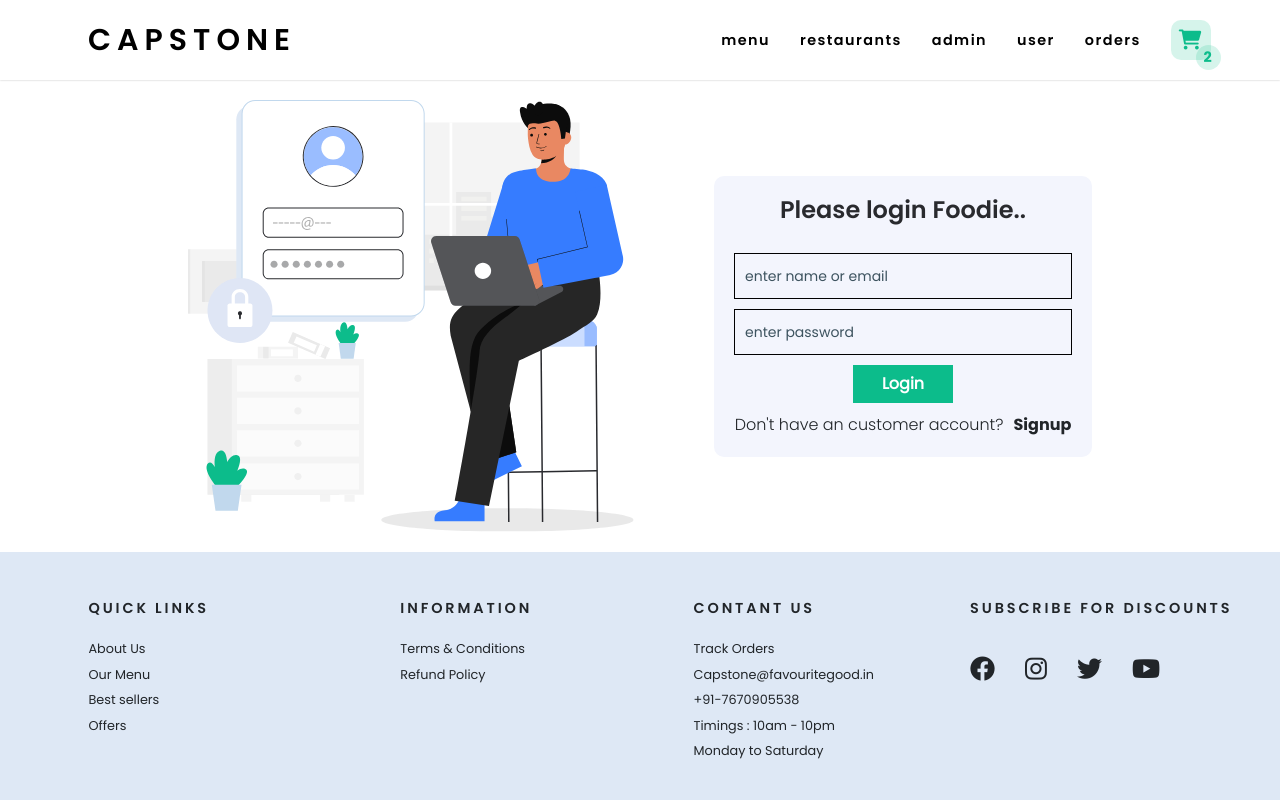
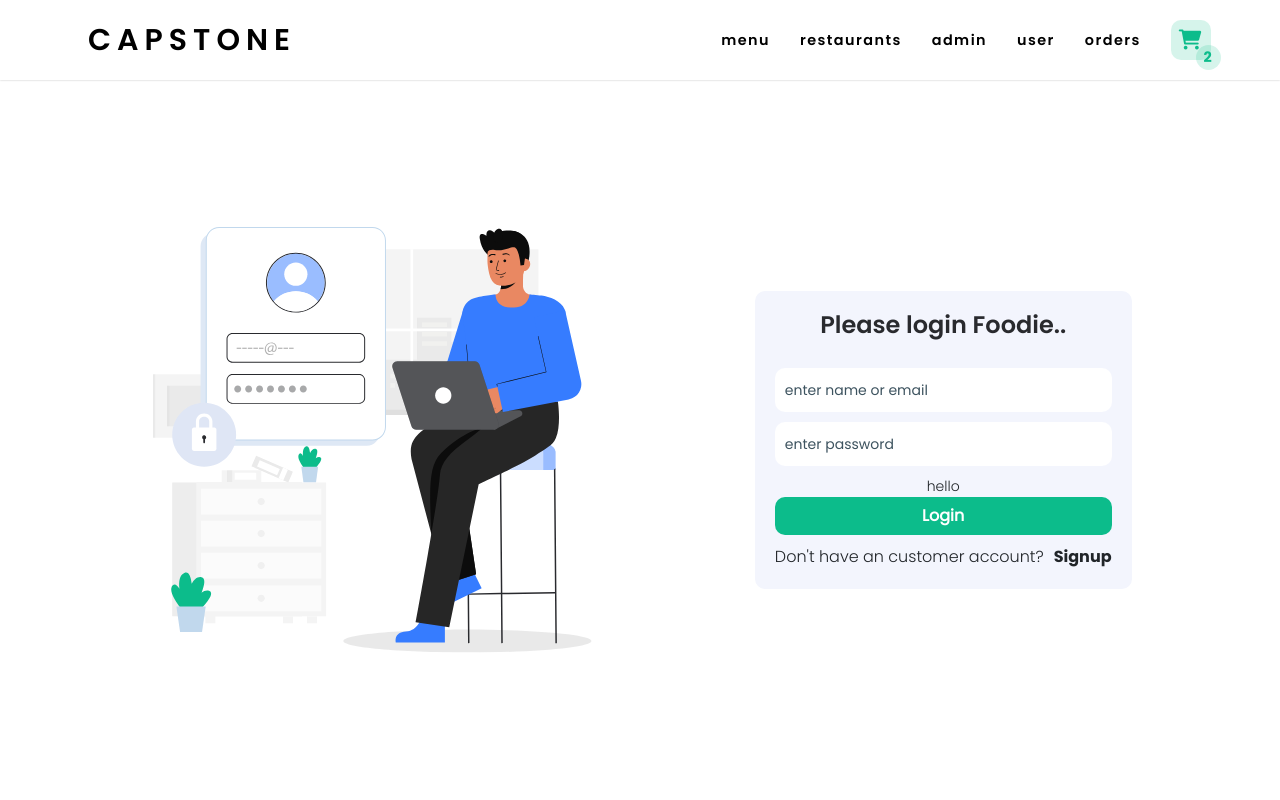
Before and after one commit to vajaganidhanesh/capstone-frontend, a React (Create React App) app: page /userlogin in a window 1280 px wide. Shown: the top 800 px of the page. Built offline with nearby package versions, Linux system fonts and the light colour scheme; the HTML template or start-up script is replaced by a standard one.

Commit message:
forms and header component ui has been updated

```diff
--- a/src/components/header.css
+++ b/src/components/header.css
@@ -3,7 +3,7 @@
     height: 80px;
     width:100%;
     position: fixed;
-    z-index: 100;
+    z-index: 10;
     box-shadow: 0px 0px 2px rgba(0, 0, 0, 0.25);
     background-color: rgba(255, 255, 255, 0.685);
 
--- a/src/components/header.js
+++ b/src/components/header.js
@@ -1,8 +1,14 @@
+import { useState } from 'react';
 import { Link } from 'react-router-dom';
 import './header.css';
 
-function Header()
+function Header(props)
 {
+
+    console.log(props);
+
+    let cartdata = {props}
+    console.log(cartdata);
     return(
         <>
             <header id="header" className="header ">
--- a/src/pageCSS/RestaurantAuthentication.css
+++ b/src/pageCSS/RestaurantAuthentication.css
@@ -5,13 +5,19 @@
     padding: 20px;
     display: flex;
     justify-content: space-evenly;
+    padding-right: 40px;
+    padding-top: 100px;
 }
 .restaurant_image{
     width: 50%;
     height: auto;
     display: flex;
     align-items: center;
-    justify-content: flex-start;
+    justify-content: center;
+}
+
+.restaurant_image > img{
+    height: 75%;
 }
 .restaurant_authentication{
 
@@ -25,6 +31,7 @@
     row-gap: 10px;
     border-radius: 10px;
 }
+
 
 .restaurant_login_form{
     width: 100%;
@@ -45,8 +52,9 @@
     outline:none;
     padding: 10px 10px;
     width: 100%;
-    border:1px solid black;
-    background:#F3F5FD;
+    border:none;
+    background:#fff;
+    border-radius: 10px;
     font-family: regular;
 }
 input::placeholder{
@@ -72,7 +80,13 @@ textarea::placeholder{
     width: 100%;
     display: flex;
     justify-content:center;
+    flex-direction: column;
     align-items: center;
+}
+
+.button_iw{
+    width: 100%;
+    border-radius: 10px;
 }
 
 /* button:active{
--- a/src/pageCSS/allitems.css
+++ b/src/pageCSS/allitems.css
@@ -11,6 +11,7 @@
     display: flex;
     align-items: center;
     justify-content: center;
+    z-index: 110;
 }
 
 .update_model_container{
--- a/src/pageCSS/cart.css
+++ b/src/pageCSS/cart.css
@@ -8,7 +8,7 @@
     display: flex;
     justify-content: center;
     align-items: center;
-    min-height:80vh;
+    min-height:90vh;
 }
 .cart_bgc{
     background-color: #fff!important;
--- a/src/pageCSS/restaurantLogin.css
+++ b/src/pageCSS/restaurantLogin.css
@@ -1,8 +1,9 @@
 .rest_main_login_class{
-    justify-content: center;
+    /* justify-content: center; */
     align-items: center;
     column-gap: 30px;
     padding-top: 100px;
+    min-height: 100vh;
 }
 
 .restaurant_login{
--- a/src/pages/RestaurantAuthentication.js
+++ b/src/pages/RestaurantAuthentication.js
@@ -40,10 +40,10 @@ function RestaurantAuthentication()
                     <div className='restaurant_image landpage_image'>
                         <img src="../assets/Upload.svg" alt='uploadimage'/>
                     </div>
-                    <div className='restaurant_authentication'>
-                        <div className='landpage_container'>
+                    <div className='restaurant_authentication rest_auth_form_container'>
+                        <div className='landpage_container' >
 
-                            <h4>Register your restaurant into Capstone</h4>
+                            <h4>Register your restaurant </h4>
                             <div className='restaurant_container'>
                                 <form className='restaurant_login_form'>
 
@@ -86,7 +86,7 @@ function RestaurantAuthentication()
 
                                     <div className='btns_restaurant'>
 
-                                        <button class="button" type='button' onClick={()=>{
+                                        <button class="button" className="button_iw" type='button' onClick={()=>{
                                             resSignup()
                                         }}>signup</button>
 
--- a/src/pages/createItem.js
+++ b/src/pages/createItem.js
@@ -67,7 +67,7 @@ function CreateItem()
 
                                     <input className='input_field' type='number' placeholder='enter food quantity' required onChange={(event)=>{
                                     readValue('quantity',event.target.value)
-                                    }}/>
+                                    }} defaultValue={1}/>
 
 
                                     <input className='input_field' type='number' placeholder='enter price' required onChange={(event)=>{
--- a/src/pages/restaurantLogin.js
+++ b/src/pages/restaurantLogin.js
@@ -52,7 +52,7 @@ function RestaurantLogin()
                     </div>
                 <div className='restaurant_authentication restaurant_auth_login'>
                     <div className='landpage_container'>
-                        <h4>Please Login as Restaurant Admin</h4>
+                        <h4>Restaurant Admin</h4>
                             <div className='restaurant_container'>
                                 <form className='restaurant_login_form'>
 
@@ -64,7 +64,7 @@ function RestaurantLogin()
                                     }}/>
                                     <div className='btns_restaurant'>
 
-                                        <button type="button" onClick={()=>{
+                                        <button type="button" className="button_iw" onClick={()=>{
                                             restaurantLogin()
                                         }}>Login</button>
 
--- a/src/pages/userAuthentication.js
+++ b/src/pages/userAuthentication.js
@@ -64,7 +64,7 @@ function UserAuthentication()
 
                                 <div className='btns_restaurant'>
 
-                                    <button type="button" onClick={()=>{
+                                    <button type="button" className="button_iw" onClick={()=>{
                                         signup()
                                     }}>signup</button>
 
--- a/src/pages/userLogin.js
+++ b/src/pages/userLogin.js
@@ -14,6 +14,10 @@ function UserLogin()
     }
 
     function loginDetails(){
+
+        if(userCred.email !== undefined || userCred.password !== undefined)
+
+        {
 
                 fetch("http://localhost:8000/user/login",{
                 method:"POST",
@@ -42,6 +46,16 @@ function UserLogin()
             .catch((err)=>{
                 console.log(err);
             })
+
+        }
+
+        else
+        {
+
+
+        }
+
+
     }
     return(
         <>
@@ -61,16 +75,19 @@ function UserLogin()
                                 <input className="input_field" type='text' placeholder='enter name or email' onChange={(event)=>{
                                     readValue('email',event.target.value)
                                 }}/>
+
                                 <input className="input_field" type='password' placeholder='enter password' onChange={(event)=>{
                                     readValue('password',event.target.value)
                                 }}/>
-                                {/* <div className='btns_restaurant'> */}
+                                <div className='btns_restaurant'>
+                                <small>hello</small>
+                                    <button type="button" className="button_iw" onClick={()=>{
 
-                                    <button type="button" onClick={()=>{
                                         loginDetails()
+
                                     }}>Login</button>
 
-                                {/* </div> */}
+                                </div>
 
                             </form>
 
```
Also changed, not shown: src/pages/cart.js (+8 -8 lines). Lines whose indentation alone changed are shown as unchanged.
